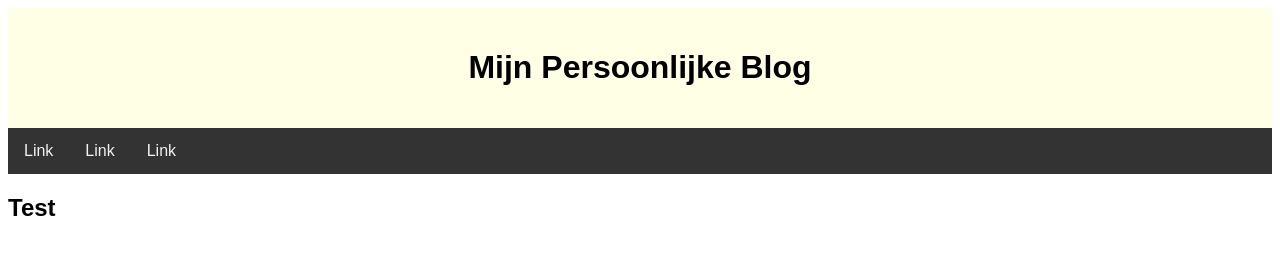
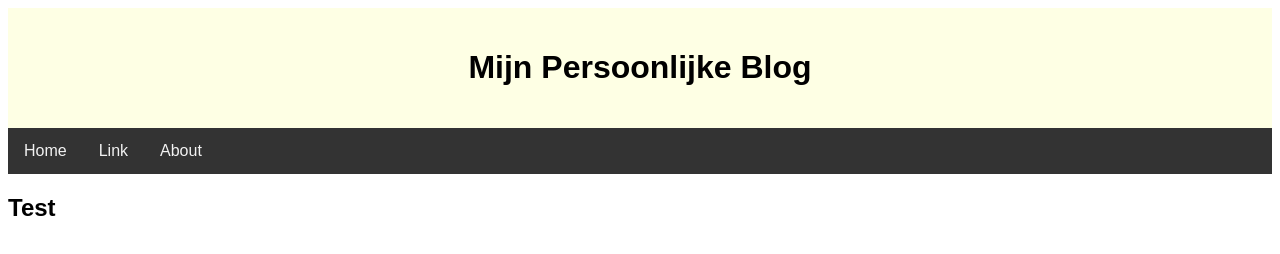
Before and after one commit to LuckyHub-rep/LuckyHub-rep.github.io, a plain HTML site: page about.html in a window 1280 px wide. Drawn offline with Linux system fonts and the light colour scheme.

Commit message:
Update about.html

```diff
--- a/about.html
+++ b/about.html
@@ -8,9 +8,9 @@
          <h1>Mijn Persoonlijke Blog</h1>
       </header>
       <div class="topnav">
+         <a href="https://luckyhub-rep.github.io/">Home</a>
          <a href="#">Link</a>
-         <a href="#">Link</a>
-         <a href="#">Link</a>
+         <a href="https://luckyhub-rep.github.io/about">About</a>
       </div>
      <main>
          <h2>Test</h2>
```
